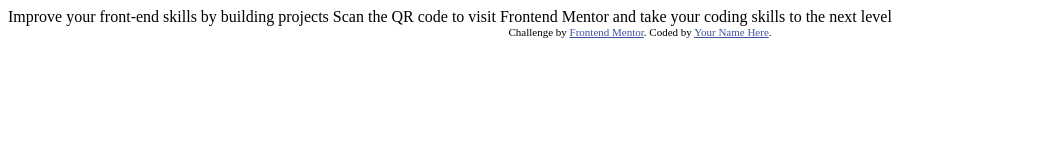
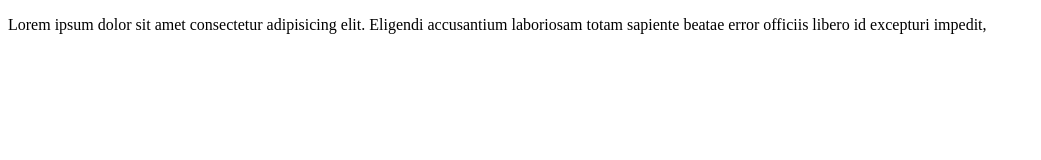
Before and after one commit to Yandev7/QR-code, a plain HTML site: page index.html in a window 1280 px wide. Shown: the whole page, without its empty margins (0-1041 px from the left). Drawn offline with Linux system fonts and the light colour scheme.

Commit message:
deleted readme file and adding paragraph in html

```diff
--- a/index.html
+++ b/index.html
@@ -4,25 +4,8 @@
   <meta charset="UTF-8">
   <meta name="viewport" content="width=device-width, initial-scale=1.0"> <!-- displays site properly based on user's device -->
 
-  <link rel="icon" type="image/png" sizes="32x32" href="./images/favicon-32x32.png">
-
-  <title>Frontend Mentor | QR code component</title>
-
-  <!-- Feel free to remove these styles or customise in your own stylesheet 👍 -->
-  <style>
-    .attribution { font-size: 11px; text-align: center; }
-    .attribution a { color: hsl(228, 45%, 44%); }
-  </style>
 </head>
 <body>
-
-  Improve your front-end skills by building projects
-
-  Scan the QR code to visit Frontend Mentor and take your coding skills to the next level
-
-  <div class="attribution">
-    Challenge by <a href="https://www.frontendmentor.io?ref=challenge" target="_blank">Frontend Mentor</a>.
-    Coded by <a href="#">Your Name Here</a>.
-  </div>
+  <p>Lorem ipsum dolor sit amet consectetur adipisicing elit. Eligendi accusantium laboriosam totam sapiente beatae error officiis libero id excepturi impedit, </p>
 </body>
 </html>
```
Also changed, not shown: 1 other file.
